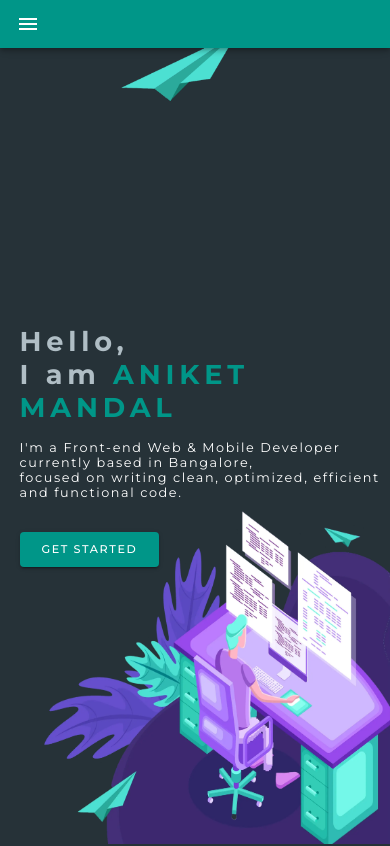
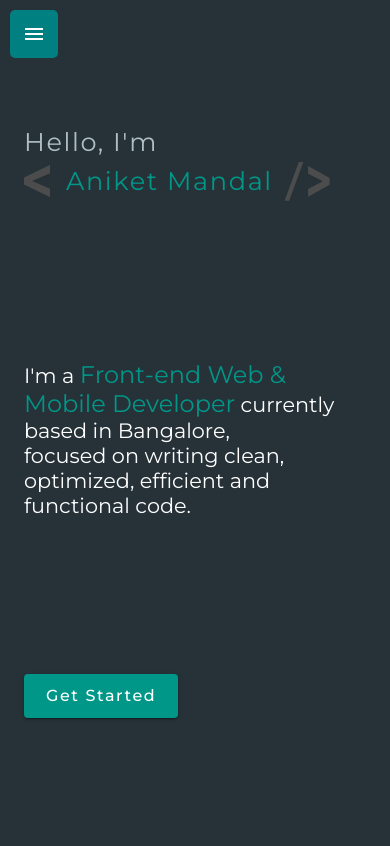
Before and after one commit to aniketDev/my-portfolio-v2, a React (Create React App) app: page / in a window 390 px wide. Shown: the top 846 px of the page. Built offline with nearby package versions, Linux system fonts and the light colour scheme.

Commit message:
Home page modifications

```diff
--- a/src/assets/scss/_mixins.scss
+++ b/src/assets/scss/_mixins.scss
@@ -38,13 +38,13 @@
       font-size: 1.7rem;
     }
     @if $el == home-heading {
-      font-size: 1.7rem;
+      font-size: 1.6rem;
     }
     @if $el == home-content {
-      font-size: 0.8rem;
+      font-size: 1.3rem;
     }
     @if $el == home-button {
-      font-size: 0.7rem;
+      font-size: 1rem;
     }
   }
 
--- a/src/components/Home/Home.js
+++ b/src/components/Home/Home.js
@@ -3,31 +3,31 @@ import { Grid, Button, Link } from '@material-ui/core';
 import './Home.scss';
 import artwork from '../../assets/images/artwork.webp';
 import art_1 from '../../assets/images/art_paperplane.png';
+import code_tag_open from '../../assets/images/code-tag-open.svg';
+import code_tag_close from '../../assets/images/code-tag-close.svg';
 
 const Home = () => {
-  // const lg = useMediaQuery('(min-width:1280px)');
-  // const md = useMediaQuery('(min-width:960px)');
-
   return (
-    <Grid
-      container
-      className="home"
-      alignItems="center"
-      alignContent="center"
-      id="home"
-    >
+    <Grid container className="home" id="home">
       <img className="art1" src={art_1} alt="a"></img>
       <img className="artwork" src={artwork} alt="a"></img>
       <Grid item xs={12}>
         <div className="home-text-container">
-          <h1>
-            <span>Hello,</span>
-            <br />
-            <span>I am </span>
-            <span>Aniket Mandal</span>
-          </h1>
+          <div className="introName">
+            <span>Hello, </span>
+            {/* <br /> */}
+            <span>I'm </span>
+            {/* <div className="nameWrapper">
+              <img src={code_tag_open} alt="code-tag-open" />
+              <span>Aniket Mandal</span>
+              <img src={code_tag_close} alt="code-tag-close" />
+            </div> */}
+            <div className="nameWrapper">
+              <span>Aniket Mandal</span>
+            </div>
+          </div>
           <p>
-            I'm a Front-end Web & Mobile Developer currently based in Bangalore,
+            I'm a <span>Front-end Web & Mobile Developer</span> currently based in Bangalore,
             <br />
             focused on writing clean, optimized, efficient and functional code.
           </p>
--- a/src/components/Home/Home.scss
+++ b/src/components/Home/Home.scss
@@ -2,24 +2,39 @@
 
 .home {
   height: calc(100vh - #{$navbar-height});
-  margin-top: $navbar-height;
   color: $color-foreground;
 
+  @include respond-above(sm) {
+    margin-top: $navbar-height;
+  }
+
   .art1 {
-    position: absolute;
-    top: 3rem;
-    left: 30%;
-    height: 3.5rem;
+    display: none;
+    @include respond-above(sm) {
+      display: block;
+      position: absolute;
+      top: 3rem;
+      left: 30%;
+      height: 3.5rem;
+    }
   }
 
   .artwork {
+    display: none;
     position: absolute;
     top: calc(#{$navbar-height} + 0%);
     right: 0;
-    // width: 100%;
     height: calc(100vh - #{$navbar-height});
     z-index: -1;
     background-color: $color-background;
+
+    @include respond-above(sm) {
+      display: block;
+      top: 60%;
+      right: 0;
+      width: 90%;
+      height: 40%;
+    }
 
     @include respond-below(xl) {
       top: calc(#{$navbar-height} + 10%);
@@ -38,51 +53,71 @@
       width: 70%;
       height: 50%;
     }
-
-    @include respond-below(sm) {
-      top: 60%;
-      right: 0;
-      width: 90%;
-      height: 40%;
-    }
   }
 
   .home-text-container {
-    padding-left: 5%;
+    padding: 3rem 1.5rem 0;
+    display: flex;
+    flex-direction: column;
+    height: 100%;
+    justify-content: space-around;
 
-    h1 {
+    .introName {
       @include font-size(home-heading);
-      letter-spacing: 0.3rem;
-      margin-bottom: 1rem;
-      flex-flow: column;
+      letter-spacing: 0.1rem;
 
       span {
         &:last-child {
-          margin-top: 1rem;
-          text-transform: uppercase;
+          // text-transform: uppercase;
           color: $color-teal;
+          padding: 0 10px;
+        }
+      }
+      .nameWrapper {
+        display: flex;
+        align-items: center;
+        &::before {
+          content: '';
+          background-image: url('../../assets/images/code-tag-open.svg');
+          background-repeat: no-repeat;
+          height: 2rem;
+          width: 2rem;
+          display: block;
+          // filter: invert(0.5) sepia(0.5) saturate(5) hue-rotate(308deg);
+          filter: invert(0.3);
+        }
+        &::after {
+          content: '';
+          background-image: url('../../assets/images/code-tag-close.svg');
+          background-repeat: no-repeat;
+          height: 3rem;
+          width: 3rem;
+          display: block;
+          filter: invert(0.3);
         }
       }
     }
 
     p {
       @include font-size(home-content);
-      letter-spacing: 0.1rem;
-      font-weight: 500;
+      color: white;
 
-      @include respond-below(xl) {
-        color: white;
-        font-weight: 400;
+      @include respond-above(sm) {
+        font-weight: 500;
+        letter-spacing: 0.1rem;
+      }
+      span {
+        font-size: 1.5rem;
+        color: $color-teal;
       }
     }
 
     .home-button {
-      // font-family: inherit;
       @include font-size(home-button);
       letter-spacing: 0.1rem;
       background: $color-teal;
       color: white;
-      margin-top: 2rem;
+      text-transform: capitalize;
     }
   }
 }
--- a/src/components/Navbar/Navbar.js
+++ b/src/components/Navbar/Navbar.js
@@ -14,6 +14,7 @@ import {
 } from '@material-ui/core';
 import useMediaQuery from '@material-ui/core/useMediaQuery';
 import MenuIcon from '@material-ui/icons/Menu';
+import { isMobile } from '../../utils/deviceInformation';
 
 const sections = [
   { title: 'Home', url: '#home', icon: 'home_rounded' },
@@ -27,7 +28,7 @@ const sections = [
 
 const Navbar = () => {
   const [isOpen, setIsOpen] = useState(false);
-  const isMobile = useMediaQuery('(max-width:599px)');
+  const mobileWidth = useMediaQuery('(max-width:599px)');
 
   const toggleDrawer = event => {
     if (event.type === 'keydown' && event.key !== 'Enter') {
@@ -55,12 +56,10 @@ const Navbar = () => {
 
   return (
     <React.Fragment>
-      <AppBar position="fixed" color="secondary" className="NavbarContainer">
-        <Toolbar component="nav" variant="dense">
-          {isMobile ? (
-            <React.Fragment>
+      {isMobile || mobileWidth ? (
+        <div className="NavContainerMobile">
           <IconButton
-                edge="start"
+            // edge="start"
             className="menuButton"
             color="inherit"
             aria-label="menu"
@@ -76,8 +75,10 @@ const Navbar = () => {
             children={renderMenuItems()}
             className="drawerContainer"
           />
-            </React.Fragment>
+        </div>
       ) : (
+        <AppBar position="fixed" color="secondary" className="NavbarContainer">
+          <Toolbar component="nav" variant="dense">
             <React.Fragment>
               {sections.map(section => (
                 <Link
@@ -93,9 +94,9 @@ const Navbar = () => {
                 </Link>
               ))}
             </React.Fragment>
-          )}
           </Toolbar>
         </AppBar>
+      )}
     </React.Fragment>
   );
 };
--- a/src/components/Navbar/Navbar.scss
+++ b/src/components/Navbar/Navbar.scss
@@ -5,7 +5,12 @@
     background-color: $color-teal;
   }
 
+  @include respond-above(xs) {
+    display: none;
+  }
+
   @include respond-above(sm) {
+    display: block;
     align-items: center;
     overflow-x: hidden;
     letter-spacing: 0.03rem;
@@ -55,3 +60,14 @@
     }
   }
 }
+
+.NavContainerMobile {
+  .menuButton {
+    position: fixed;
+    border-radius: 5px;
+    margin: 10px 0 0 10px;
+    background-color: teal;
+    color: $color-nav-text;
+    z-index: 10;
+  }
+}
--- /dev/null
+++ b/src/utils/deviceInformation.js
@@ -0,0 +1,2 @@
+export const deviceWidth = window.innerWidth > 0 ? window.innerWidth : window.screen.width;
+export const isMobile = deviceWidth < 600;
```
Also changed, not shown: src/assets/images/code-tag-close.svg (added), src/assets/images/code-tag-open.svg (added). Lines whose indentation alone changed are shown as unchanged.
